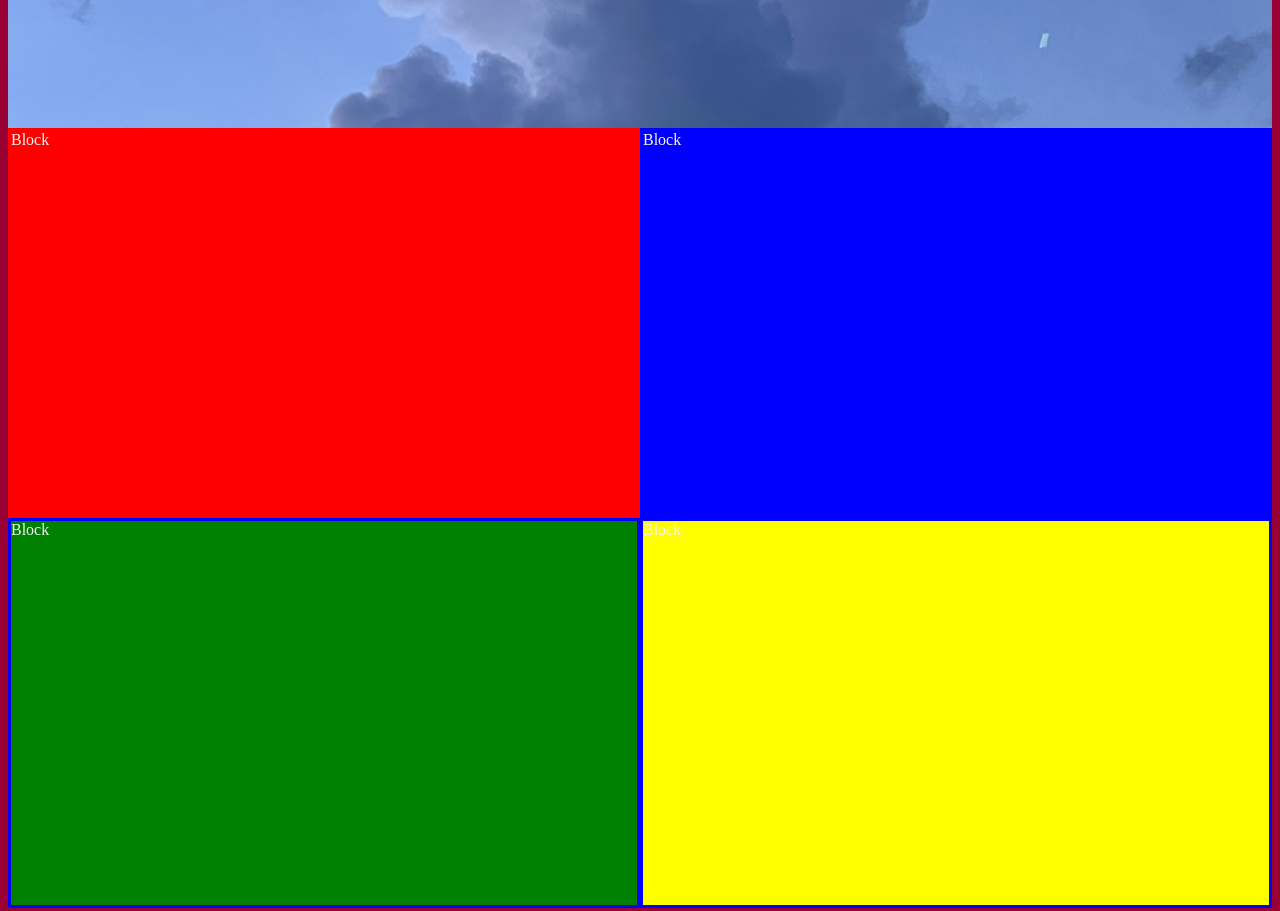
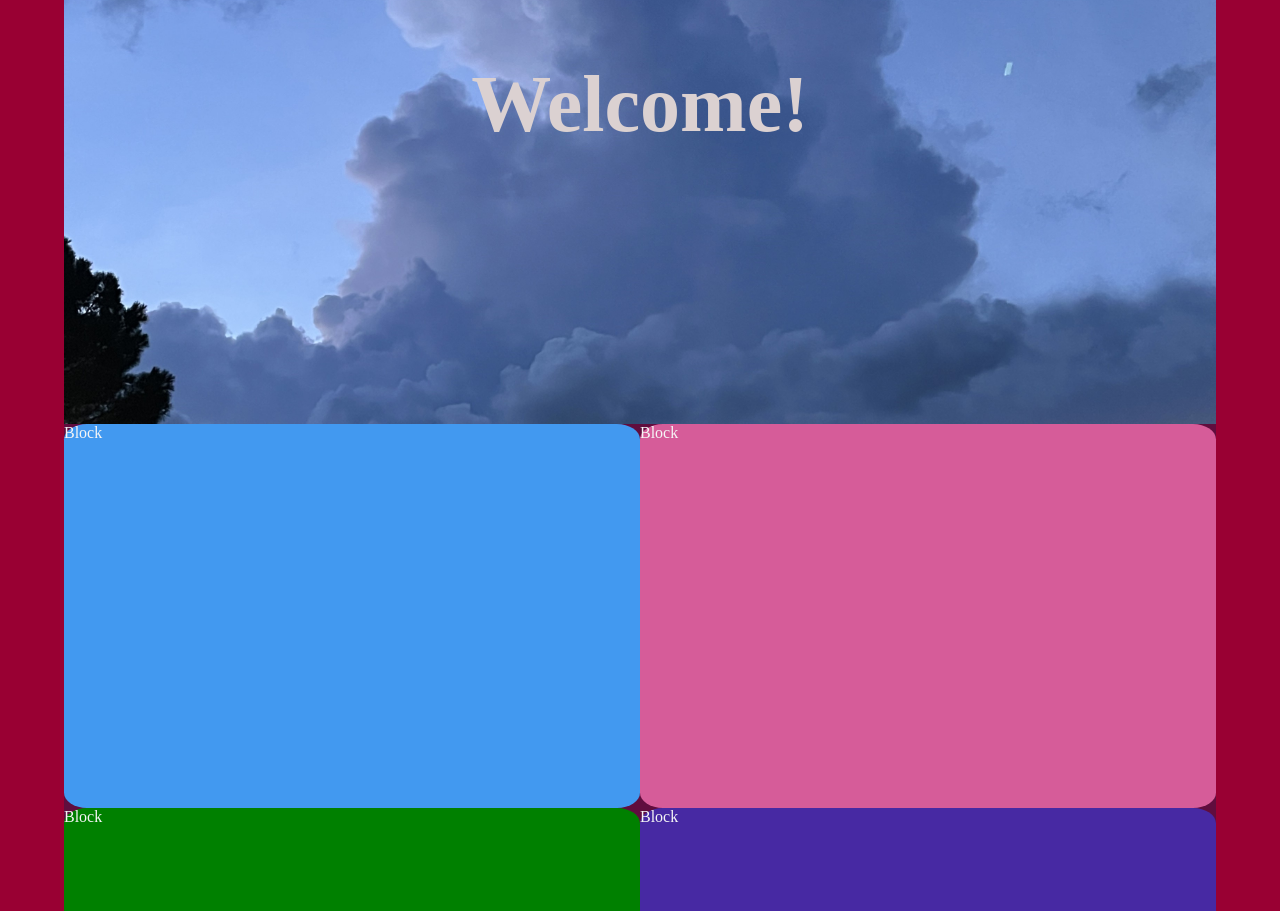
Before and after one commit to lambitkit/project1, a plain HTML site: page index.html in a window 1280 px wide. Shown: the part 280-1191 px from the top of the page. Drawn offline with Linux system fonts and the light colour scheme.

Commit message:
Block Color V1

```diff
--- a/Styles/styles.css
+++ b/Styles/styles.css
@@ -11,8 +11,7 @@ body {
 .blocks {
     height: 24rem;
     color: whitesmoke;
-    border: 3px solid blue;
-    background-color: blue;
+    border-radius: 4%;
     display: flex;
     width: 50%;
 
--- a/index.html
+++ b/index.html
@@ -3,7 +3,7 @@
 <!--[if IE 7]>         <html class="no-js lt-ie9 lt-ie8"> <![endif]-->
 <!--[if IE 8]>         <html class="no-js lt-ie9"> <![endif]-->
 <!--[if gt IE 8]>      <html class="no-js"> <!--<![endif]-->
-<html style="background-color: rgb(153, 0, 51);">
+<html style="background-color: rgba(153, 0, 51, 1);">
     <head>
         <meta charset="utf-8">
         <meta http-equiv="X-UA-Compatible" content="IE=edge">
@@ -12,23 +12,23 @@
         <meta name="viewport" content="width=device-width, initial-scale=1">
         <link rel="stylesheet" href="Styles/styles.css">
     </head>
-    <body>
+    <body style="margin: 5vw;">
         <!-- Banner here -->
-        <div id="banner" style="height: 50vh; display: flex; flex-direction: column;  background-image: url('images/background.jpg'); background-size: cover; justify-content: center; align-items: center;">
+        <div id="banner" style="height: 40em; display: flex; flex-direction: column;  background-image: url('images/background.jpg'); background-size: cover; justify-content: center; align-items: center;">
             <h1 style="color: rgb(219, 209, 209); font-size: 5rem; text-align: center;">Welcome!</h1>
         </div>
         <!-- Blocks here-->
         <!-- Seperate between two sections in rows.
              Row 1
         -->
-        <div class="block-container">
-            <div class="blocks" style="background-color: red; border-color: red;">Block</div>
-            <div class="blocks" style="background-color: blue; ">Block</div>
+        <div class="block-container" style="background-color: #261b497e;">
+            <div class="blocks" style="background-color: #4299f0;">Block</div>
+            <div class="blocks" style="background-color: #d65c99;">Block</div><!-- Darker shade: #6e42f0; #4729a3 -->
         </div>
         <!--  Row 2 -->
-        <div class="block-container">
+        <div class="block-container" style="background-color: #261b497e;">
             <div class="blocks" style="background-color: green;">Block</div>
-            <div class="blocks" style="background-color: yellow;">Block</div>
+            <div class="blocks" style="background-color: #4729a3">Block</div>
         </div>
         <script src="" async defer></script>
     </body>
```
